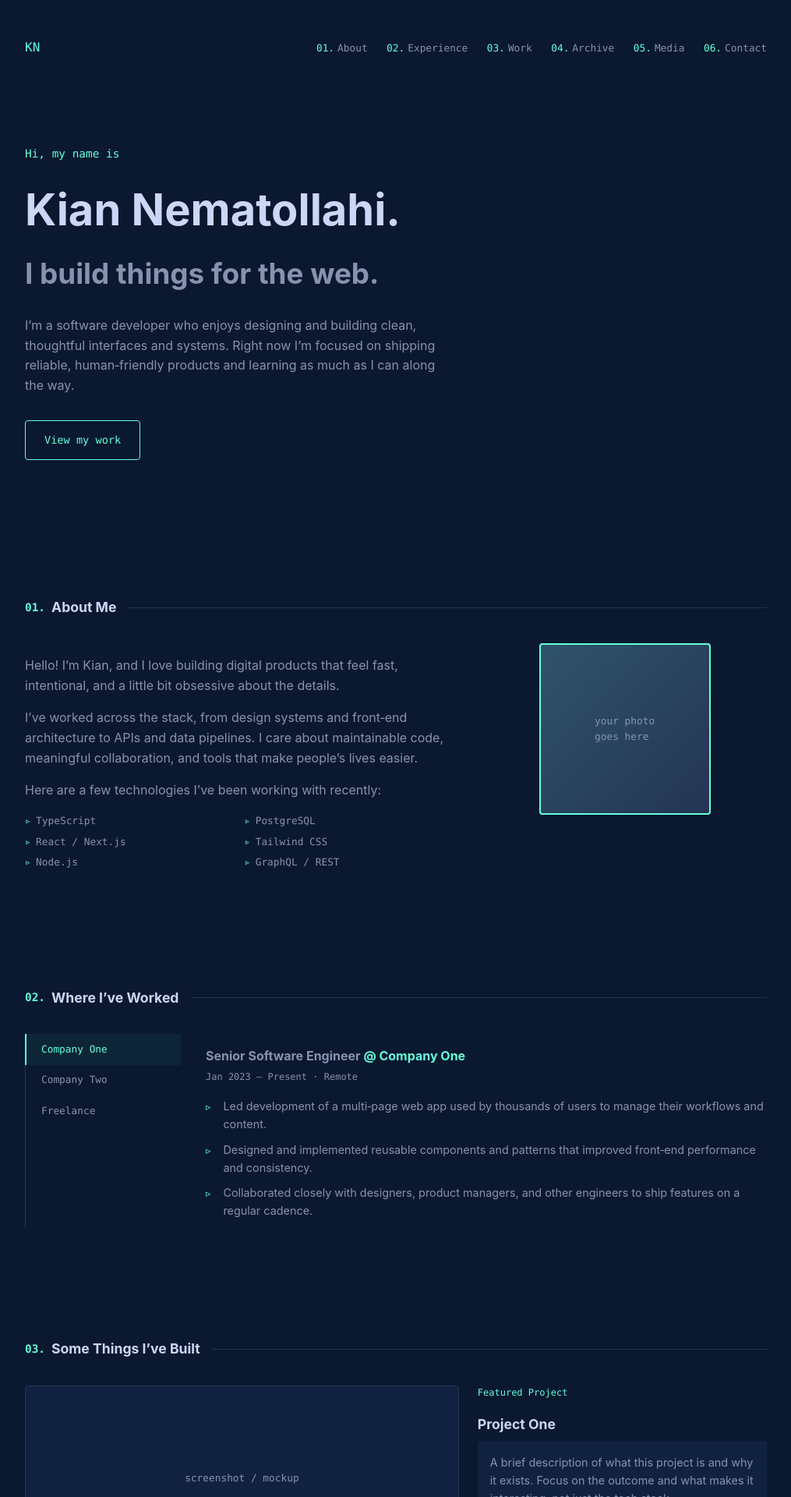
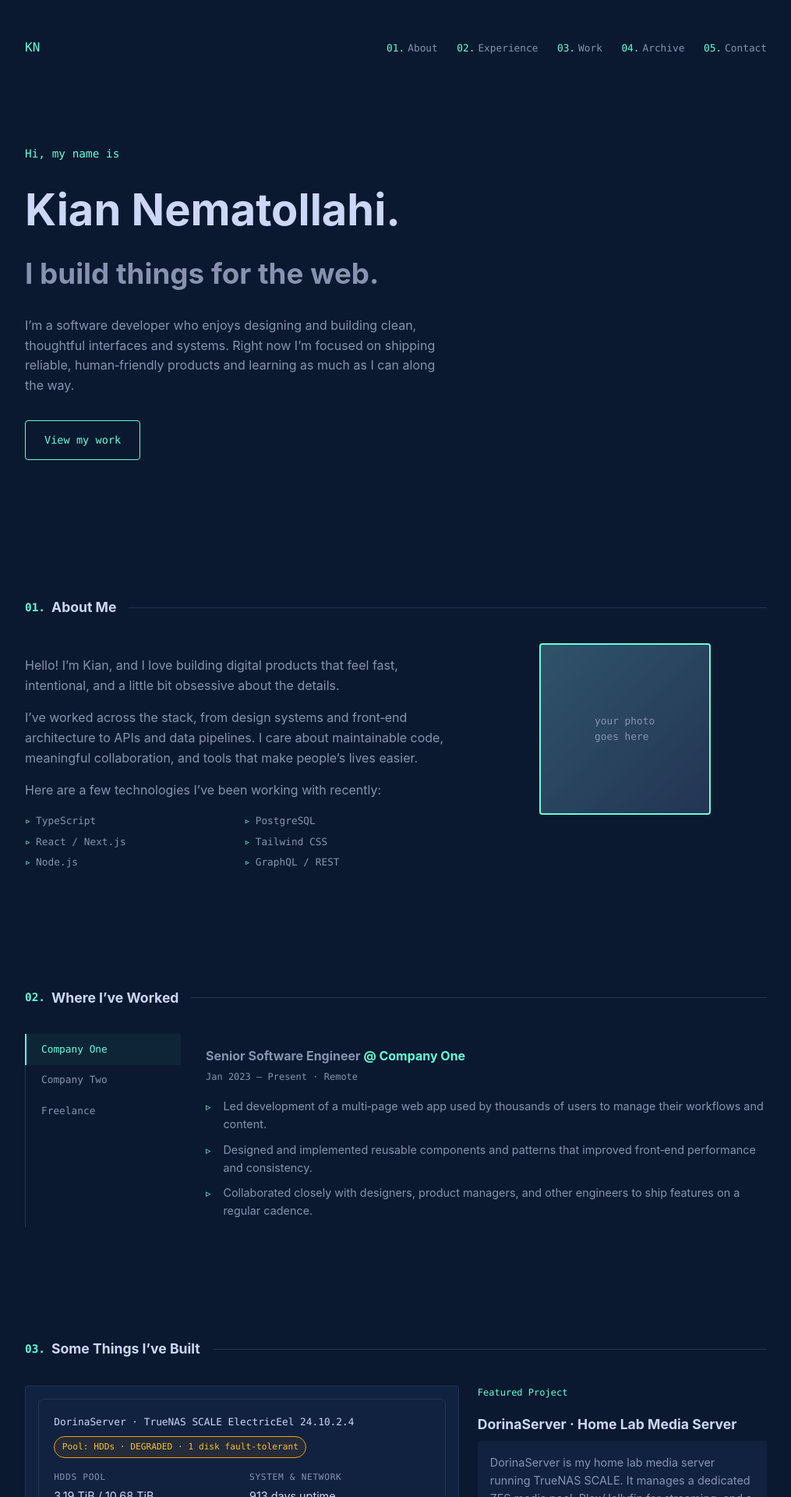
Before and after one commit to nemat777/nemat777.github.io, a Jekyll site: the page index.html, which Jekyll copies as it is, in a window 1280 px wide. Shown: the top 1920 px of the page at 78% size, without its empty margins (132-1147 px from the left). Built offline with Jekyll 4.4.1, drawn with Linux system fonts in a browser that asks for light colours; some of the changed text lies outside the part shown.

Commit message:
Update index.html

```diff
--- a/index.html
+++ b/index.html
@@ -365,17 +365,16 @@
       border: 1px solid var(--border);
       position: relative;
       overflow: hidden;
+      min-height: 220px;
     }
 
     .project-thumb-inner {
       position: absolute;
       inset: 0;
       display: flex;
-      align-items: center;
-      justify-content: center;
-      color: var(--muted);
-      font-family: var(--mono);
-      font-size: 0.8rem;
+      align-items: stretch;
+      justify-content: stretch;
+      padding: 1rem;
     }
 
     /* Archive */
@@ -420,15 +419,16 @@
       margin-left: 0.35rem;
     }
 
-    /* Media server section */
+    /* Media server widget (used in Featured Project #1) */
 
     .media-status-card {
       background-color: var(--bg-alt);
       border-radius: 6px;
       border: 1px solid var(--border);
-      padding: 1.5rem;
+      padding: 1.2rem;
       color: var(--muted);
-      font-size: 0.9rem;
+      font-size: 0.85rem;
+      width: 100%;
     }
 
     .media-status-header {
@@ -436,13 +436,13 @@
       flex-wrap: wrap;
       justify-content: space-between;
       align-items: center;
-      gap: 0.75rem;
-      margin-bottom: 1.25rem;
+      gap: 0.5rem;
+      margin-bottom: 1rem;
     }
 
     .media-status-title {
       font-family: var(--mono);
-      font-size: 0.85rem;
+      font-size: 0.8rem;
       color: var(--text);
     }
 
@@ -466,8 +466,8 @@
     .media-status-grid {
       display: grid;
       grid-template-columns: repeat(2, minmax(0, 1fr));
-      gap: 1.25rem 1.5rem;
-      margin-bottom: 1.25rem;
+      gap: 1rem 1.2rem;
+      margin-bottom: 1rem;
     }
 
     .media-status-item {
@@ -476,44 +476,44 @@
 
     .media-status-label {
       font-family: var(--mono);
-      font-size: 0.75rem;
+      font-size: 0.7rem;
       text-transform: uppercase;
       letter-spacing: 0.06em;
       color: var(--muted);
-      margin-bottom: 0.2rem;
+      margin-bottom: 0.15rem;
     }
 
     .media-status-value {
-      font-size: 0.95rem;
+      font-size: 0.9rem;
       color: var(--text);
       margin-bottom: 0.1rem;
     }
 
     .media-status-sub {
-      font-size: 0.8rem;
+      font-size: 0.75rem;
       color: var(--muted);
     }
 
     .media-status-tags {
       display: flex;
       flex-wrap: wrap;
-      gap: 0.4rem;
-      margin-top: 0.25rem;
+      gap: 0.35rem;
+      margin-top: 0.2rem;
     }
 
     .media-status-tags span {
       font-family: var(--mono);
       font-size: 0.7rem;
-      padding: 0.2rem 0.5rem;
+      padding: 0.15rem 0.45rem;
       border-radius: 999px;
       border: 1px solid var(--border);
       background-color: rgba(15, 23, 42, 0.7);
     }
 
     .media-status-footer {
-      padding-top: 0.75rem;
+      padding-top: 0.6rem;
       border-top: 1px solid var(--border);
-      font-size: 0.8rem;
+      font-size: 0.75rem;
       color: var(--muted);
     }
 
@@ -590,7 +590,7 @@
 
       .project-thumb {
         order: 2;
-        min-height: 160px;
+        min-height: 220px;
       }
 
       main {
@@ -626,8 +626,7 @@
         <a href="#experience"><span>02.</span>Experience</a>
         <a href="#work"><span>03.</span>Work</a>
         <a href="#archive"><span>04.</span>Archive</a>
-        <a href="#media-server"><span>05.</span>Media</a>
-        <a href="#contact"><span>06.</span>Contact</a>
+        <a href="#contact"><span>05.</span>Contact</a>
       </nav>
     </header>
 
@@ -714,30 +713,93 @@
     <section id="work">
       <h2 class="section-title"><span>03.</span>Some Things I’ve Built</h2>
       <div class="projects-grid">
+        <!-- Featured Project 1: Media server widget -->
         <article class="project-card">
           <div class="project-meta">
             <div class="project-label">Featured Project</div>
-            <h3 class="project-title">Project One</h3>
+            <h3 class="project-title">DorinaServer · Home Lab Media Server</h3>
             <div class="project-description">
-              A brief description of what this project is and why it exists. Focus on the outcome
-              and what makes it interesting, not just the tech stack.
+              DorinaServer is my home lab media server running TrueNAS SCALE. It manages a
+              dedicated ZFS media pool, Plex/Jellyfin for streaming, and a full Servarr stack
+              (Sonarr/Radarr/Lidarr/Readarr/qBittorrent/Prowlarr) for automated downloads and
+              library organization. This widget surfaces storage, system, and library information
+              in a compact, portfolio‑friendly layout.
             </div>
             <div class="project-tags">
-              <span>Next.js</span>
-              <span>TypeScript</span>
-              <span>Tailwind</span>
-              <span>PostgreSQL</span>
+              <span>TrueNAS SCALE</span>
+              <span>ZFS</span>
+              <span>Plex</span>
+              <span>Jellyfin</span>
+              <span>Servarr Stack</span>
+              <span>Home Lab</span>
             </div>
             <div class="project-links">
-              <a href="#">GitHub</a>
-              <a href="#">Live site</a>
+              <a href="#">Case study</a>
             </div>
           </div>
           <div class="project-thumb">
-            <div class="project-thumb-inner">screenshot / mockup</div>
+            <div class="project-thumb-inner">
+              <div class="media-status-card">
+                <div class="media-status-header">
+                  <div class="media-status-title">
+                    DorinaServer · TrueNAS SCALE ElectricEel&nbsp;24.10.2.4
+                  </div>
+                  <div class="media-status-chip media-status-chip--degraded">
+                    Pool: HDDs · DEGRADED · 1 disk fault‑tolerant
+                  </div>
+                </div>
+
+                <div class="media-status-grid">
+                  <div class="media-status-item">
+                    <div class="media-status-label">HDDs Pool</div>
+                    <div class="media-status-value">3.19&nbsp;TiB / 10.68&nbsp;TiB</div>
+                    <div class="media-status-sub">Free: 7.49&nbsp;TiB · 4 disks · ZFS</div>
+                  </div>
+
+                  <div class="media-status-item">
+                    <div class="media-status-label">System &amp; Network</div>
+                    <div class="media-status-value">913&nbsp;days uptime</div>
+                    <div class="media-status-sub">
+                      AMD Ryzen 5&nbsp;2600 · 15.5&nbsp;GiB RAM · 192.168.1.37
+                    </div>
+                  </div>
+
+                  <div class="media-status-item">
+                    <div class="media-status-label">Library</div>
+                    <div class="media-status-value">
+                      823&nbsp;movies · 913&nbsp;episodes · 2678&nbsp;songs
+                    </div>
+                    <div class="media-status-sub">Tracked across Plex/Jellyfin libraries</div>
+                  </div>
+
+                  <div class="media-status-item">
+                    <div class="media-status-label">Media Stack</div>
+                    <div class="media-status-tags">
+                      <span>Plex</span>
+                      <span>Jellyfin</span>
+                      <span>qBittorrent</span>
+                      <span>Sonarr</span>
+                      <span>Radarr</span>
+                      <span>Lidarr</span>
+                      <span>Readarr</span>
+                      <span>Prowlarr</span>
+                    </div>
+                  </div>
+                </div>
+
+                <div class="media-status-footer">
+                  <div class="media-status-note">
+                    This static snapshot mirrors my real home lab: TrueNAS SCALE with ZFS storage,
+                    streaming via Plex/Jellyfin, and automated media workflows powered by the
+                    Servarr stack.
+                  </div>
+                </div>
+              </div>
+            </div>
           </div>
         </article>
 
+        <!-- Featured Project 2: placeholder -->
         <article class="project-card">
           <div class="project-meta">
             <div class="project-label">Featured Project</div>
@@ -820,70 +882,9 @@
       </table>
     </section>
 
-    <!-- Media server -->
-    <section id="media-server">
-      <h2 class="section-title"><span>05.</span>Media Server Status</h2>
-
-      <div class="media-status-card">
-        <div class="media-status-header">
-          <div class="media-status-title">
-            DorinaServer · TrueNAS SCALE ElectricEel&nbsp;24.10.2.4
-          </div>
-          <div class="media-status-chip media-status-chip--degraded">
-            Pool: HDDs · DEGRADED · 1 disk fault‑tolerant
-          </div>
-        </div>
-
-        <div class="media-status-grid">
-          <div class="media-status-item">
-            <div class="media-status-label">HDDs Pool</div>
-            <div class="media-status-value">3.19&nbsp;TiB / 10.68&nbsp;TiB</div>
-            <div class="media-status-sub">Free: 7.49&nbsp;TiB · 4 disks · ZFS</div>
-          </div>
-
-          <div class="media-status-item">
-            <div class="media-status-label">Big HDDs Pool</div>
-            <div class="media-status-value">0% used</div>
-            <div class="media-status-sub">Free: 23.49&nbsp;TiB · 1 disk · ONLINE</div>
-          </div>
-
-          <div class="media-status-item">
-            <div class="media-status-label">System &amp; Network</div>
-            <div class="media-status-value">2&nbsp;days uptime</div>
-            <div class="media-status-sub">
-              AMD Ryzen 5&nbsp;2600 · 15.5&nbsp;GiB RAM · 192.168.1.37
-            </div>
-          </div>
-
-          <div class="media-status-item">
-            <div class="media-status-label">Media Stack</div>
-            <div class="media-status-tags">
-              <span>Plex</span>
-              <span>Jellyfin</span>
-              <span>qBittorrent</span>
-              <span>Sonarr</span>
-              <span>Radarr</span>
-              <span>Lidarr</span>
-              <span>Readarr</span>
-              <span>Prowlarr</span>
-            </div>
-          </div>
-        </div>
-
-        <div class="media-status-footer">
-          <div class="media-status-note">
-            DorinaServer is my home lab media server. It runs TrueNAS SCALE with a dedicated
-            media pool, Plex/Jellyfin for streaming, and a full Servarr stack for download
-            automation and library organization. The current degraded state is monitored and
-            tolerated without data loss while I plan a drive replacement.
-          </div>
-        </div>
-      </div>
-    </section>
-
     <!-- Contact -->
     <section id="contact" class="contact">
-      <div class="contact-kicker">06. What’s Next?</div>
+      <div class="contact-kicker">05. What’s Next?</div>
       <h2 class="contact-title">Get In Touch</h2>
       <p class="contact-body">
         I’m always open to new opportunities, collaborations, or just talking about interesting
```
Also changed, not shown: other parts of index.html (+1 -1 lines).
